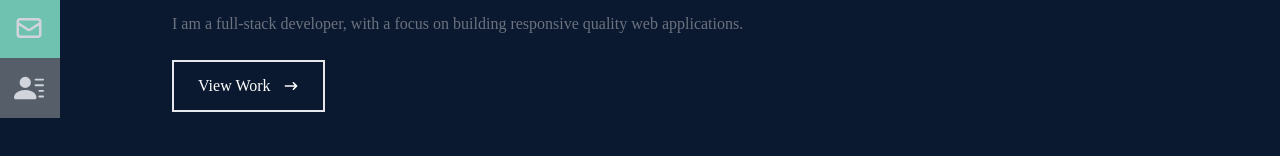
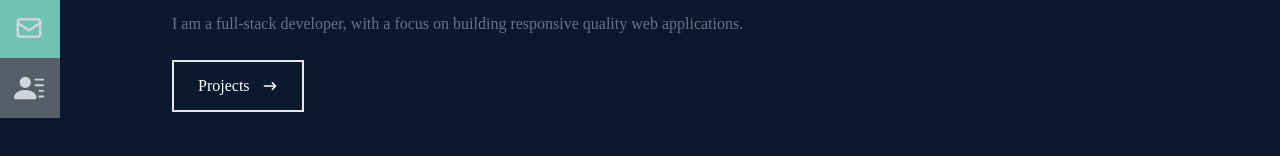
Before and after one commit to gabe571/my-portfolio, a React (Create React App) app in the folder my-portfolio/: page / in a window 1280 px wide. Shown: the part 402-558 px from the top of the page. Built offline with nearby package versions, Linux system fonts and the light colour scheme.

Commit message:
button ss projects

```diff
--- a/my-portfolio/src/components/Home.jsx
+++ b/my-portfolio/src/components/Home.jsx
@@ -1,5 +1,6 @@
 import React from 'react'
 import { HiArrowNarrowRight } from 'react-icons/hi'
+import { Link } from 'react-scroll'
 
 const Home = () => {
     return (
@@ -13,7 +14,9 @@
                 <p className='text-gray-500 py-4 max-w-[700px]'> I am a full-stack developer, with a focus on building responsive quality web applications.</p>
                 <div>
                     <button className='text-white group border-2 px-6 py-3 my-2 flex items-center hover:bg-red-600 hover:border-red-600'>
-                        View Work
+                        <Link to="projects" smooth={true} duration={500}>
+                            Projects
+                        </Link>
                         <span className='group-hover:rotate-90 duration-300'>
                             <HiArrowNarrowRight className='ml-3' />
                         </span>
```
